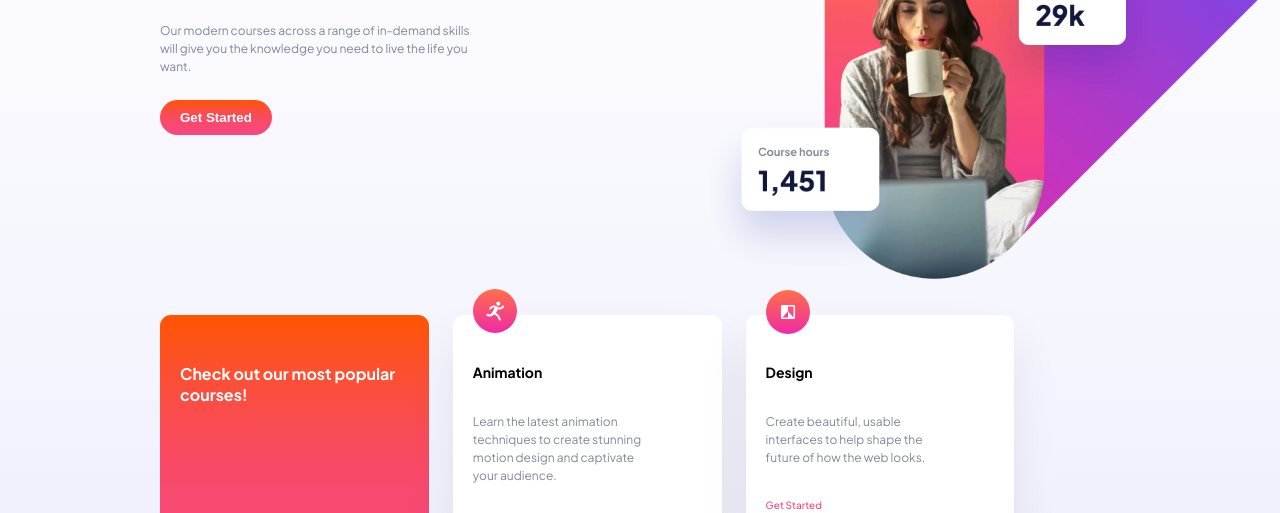
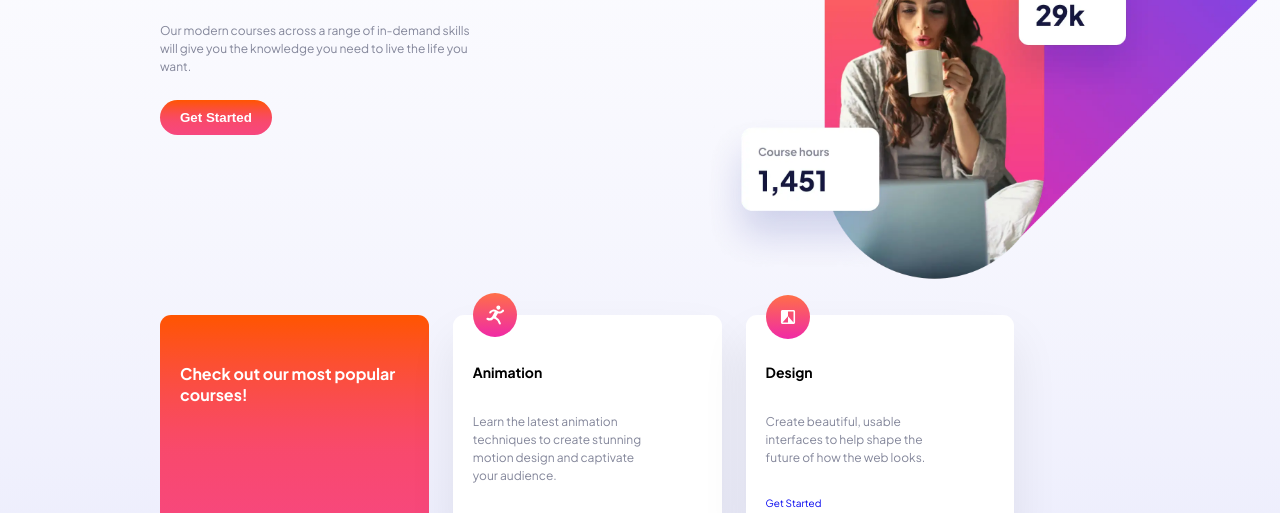
Before and after one commit to justinchore/Frontend_IO, a plain HTML site: page 01_skilled_elearning/starter-code/index.html in a window 1280 px wide. Shown: the part 287-800 px from the top of the page. Drawn offline with Linux system fonts and the light colour scheme.

Commit message:
Took out flex for info-card

```diff
--- a/01_skilled_elearning/starter-code/css/styles.css
+++ b/01_skilled_elearning/starter-code/css/styles.css
@@ -104,8 +104,6 @@
 }
 
 .info-card {
-  display: flex;
-  flex-direction: column;
   gap: 2.4rem;
   box-shadow: 0 2.4rem 4.8rem rgba(0, 0, 0, 0.075);
   background-color: #fff;
@@ -113,17 +111,14 @@
 
 .paragraph-info {
   line-height: 1.5;
-  /* display: inline-block; */
   width: 75%;
   color: #83869a;
   font-size: 1.2rem;
 }
 
 .info-cards-link {
-  display: flex;
+  position: absolute;
   flex-direction: column;
   text-decoration: none;
-  color: #f74780;
-  font-weight: 500;
-  justify-content: flex-end;
+  top: 90%;
 }
```
